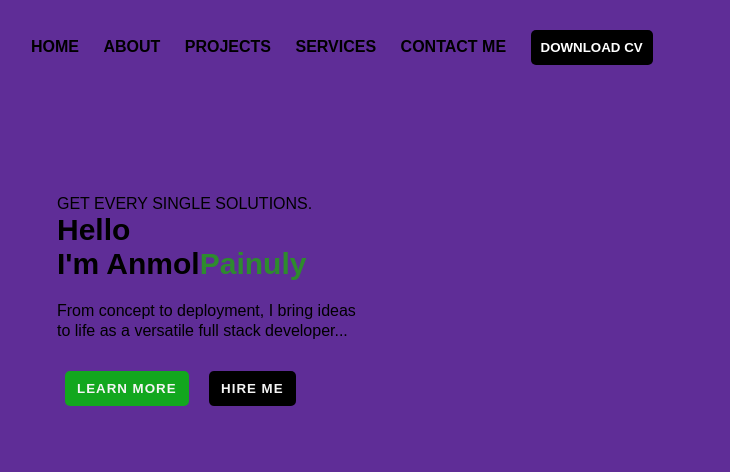
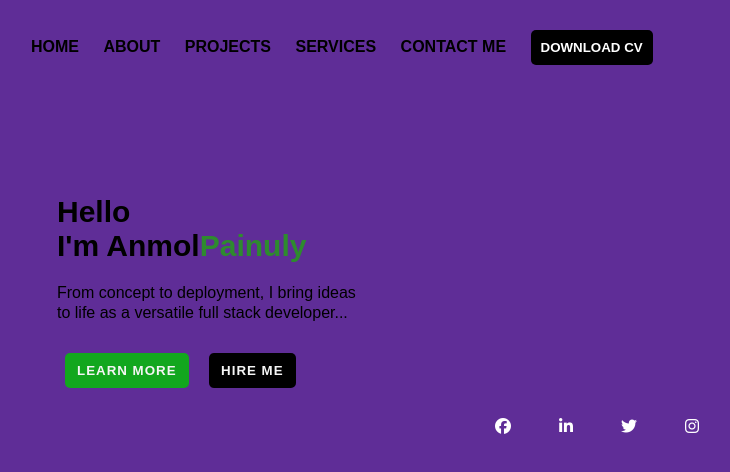
Before and after one commit to Anmol9998/portpolio, a plain HTML site: page index.html in a window 1280 px wide. Shown: the whole page, without its empty margins (43-773 px from the left). Drawn offline with Linux system fonts and the light colour scheme.

Commit message:
Update index.html

```diff
--- a/index.html
+++ b/index.html
@@ -3,6 +3,7 @@
 <head>
    <meta name="viewport" content="width=device-width", initial-scale="1.0">
    <link rel="stylesheet" href="style.css">
+   <link rel="stylesheet" href="https://cdnjs.cloudflare.com/ajax/libs/font-awesome/6.5.1/css/all.min.css">
    <title>Personal portfolio</title>
 </head>
 <body>
@@ -19,13 +20,19 @@
          </ul>
       </nav>
       <div class="body">
-         <p class="demo1">GET EVERY SINGLE SOLUTIONS.</p>
          <h1>Hello <br> I'm Anmol<span>Painuly</span></h1>
          <p class="demo2">From concept to deployment, I bring ideas<br> to life as a versatile full stack developer...</p>
+
 
          <button type="button" class="button-lrn">LEARN MORE</button>
          <button type="button" class="button-hire">HIRE ME</button>
       </div>
+      <div class="icon">
+         <i class="fa-brands fa-facebook"></i>
+         <i class="fa-brands fa-linkedin-in"></i>
+         <i class="fa-brands fa-twitter"></i>
+         <i class="fa-brands fa-instagram"></i>
+      </div>
    </div>
 </body>
 </html>
```
